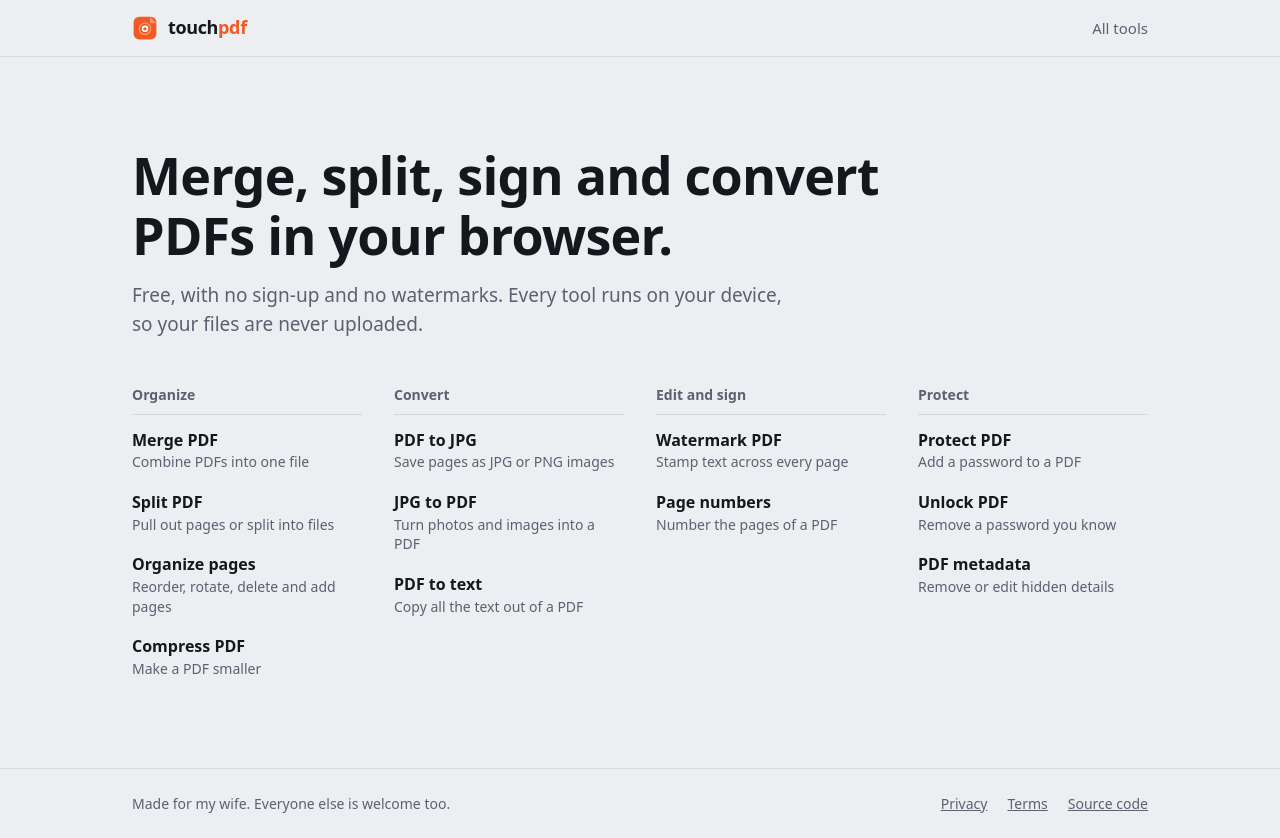
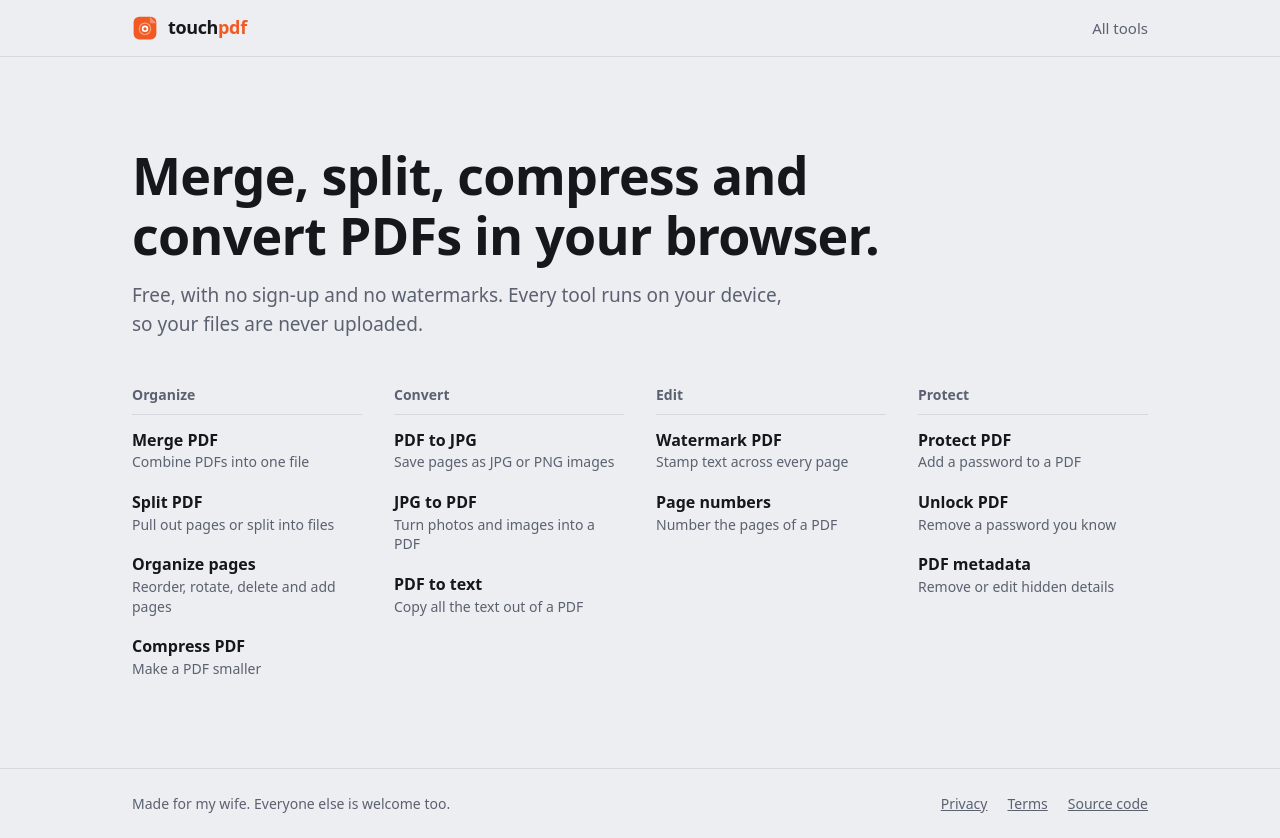
Before and after one commit to Zorik0/touchpdf, a Next.js app: page / in a window 1280 px wide. Built offline with nearby package versions, Linux system fonts and the light colour scheme.

Commit message:
Only promise tools that are live today

```diff
--- a/src/app/page.tsx
+++ b/src/app/page.tsx
@@ -5,7 +5,7 @@ export default function HomePage() {
   return (
     <div className="wrap">
       <section className="intro">
-        <h1>Merge, split, sign and convert PDFs in your browser.</h1>
+        <h1>Merge, split, compress and convert PDFs in your browser.</h1>
         <p className="lede">
           Free, with no sign-up and no watermarks. Every tool runs on your device, so your files are never uploaded.
         </p>
--- a/src/tools/registry.ts
+++ b/src/tools/registry.ts
@@ -9,7 +9,7 @@ export type CategoryId = "organize" | "convert" | "edit" | "protect";
 export const CATEGORIES: { id: CategoryId; name: string }[] = [
   { id: "organize", name: "Organize" },
   { id: "convert", name: "Convert" },
-  { id: "edit", name: "Edit and sign" },
+  { id: "edit", name: "Edit" },
   { id: "protect", name: "Protect" },
 ];
 
```
